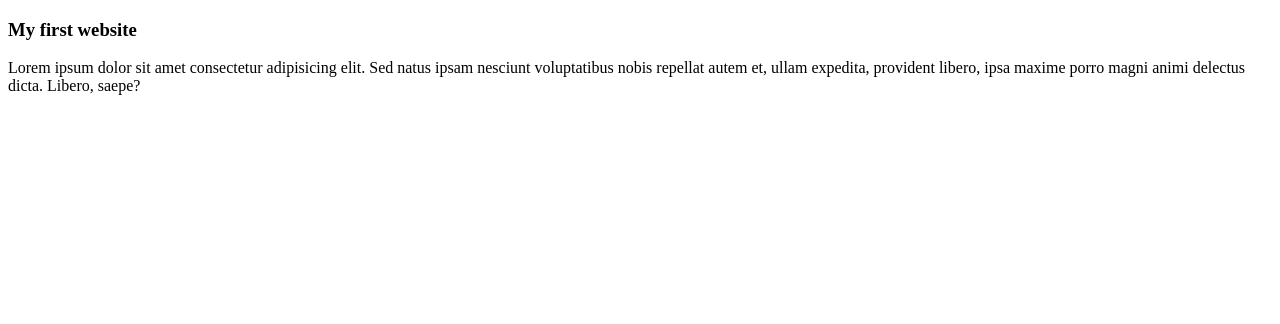
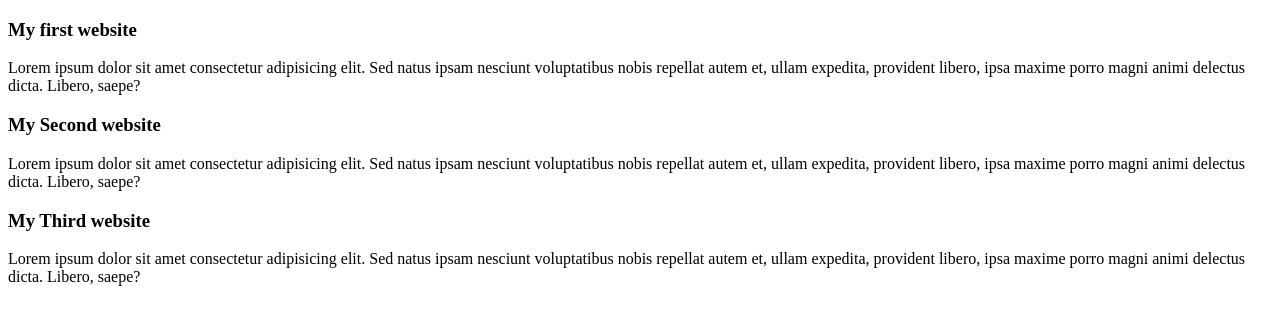
Before and after one commit to rahathie/my-simple-website, a plain HTML site: page index.html in a window 1280 px wide. Drawn offline with Linux system fonts and the light colour scheme.

Commit message:
added the second and third blog

```diff
--- a/index.html
+++ b/index.html
@@ -11,5 +11,14 @@
         <h3>My first website</h3>
         <p>Lorem ipsum dolor sit amet consectetur adipisicing elit. Sed natus ipsam nesciunt voluptatibus nobis repellat autem et, ullam expedita, provident libero, ipsa maxime porro magni animi delectus dicta. Libero, saepe?</p>
     </div>
+    <div>
+        <h3>My Second website</h3>
+        <p>Lorem ipsum dolor sit amet consectetur adipisicing elit. Sed natus ipsam nesciunt voluptatibus nobis repellat autem et, ullam expedita, provident libero, ipsa maxime porro magni animi delectus dicta. Libero, saepe?</p>
+    </div>
+    <div>
+        <h3>My Third website</h3>
+        <p>Lorem ipsum dolor sit amet consectetur adipisicing elit. Sed natus ipsam nesciunt voluptatibus nobis repellat autem et, ullam expedita, provident libero, ipsa maxime porro magni animi delectus dicta. Libero, saepe?</p>
+    </div>
+
 </body>
 </html>
--- a/styles/blog.css
+++ b/styles/blog.css
@@ -1,4 +1,5 @@
 di{
     background-color: aquamarine;
     padding: 10px;
+    margin-bottom: 10px;
 }
```
